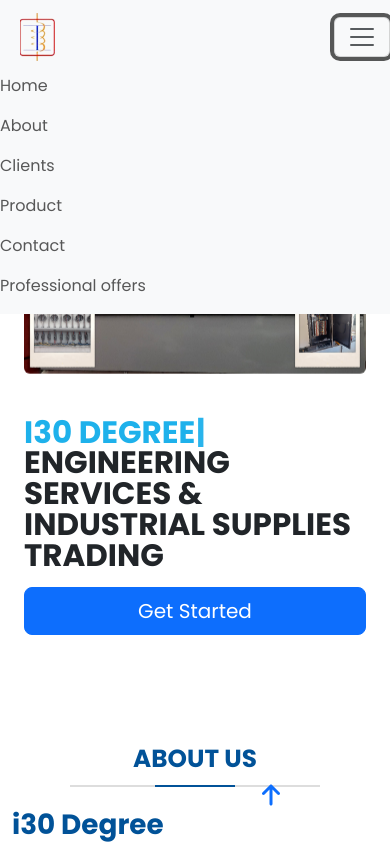
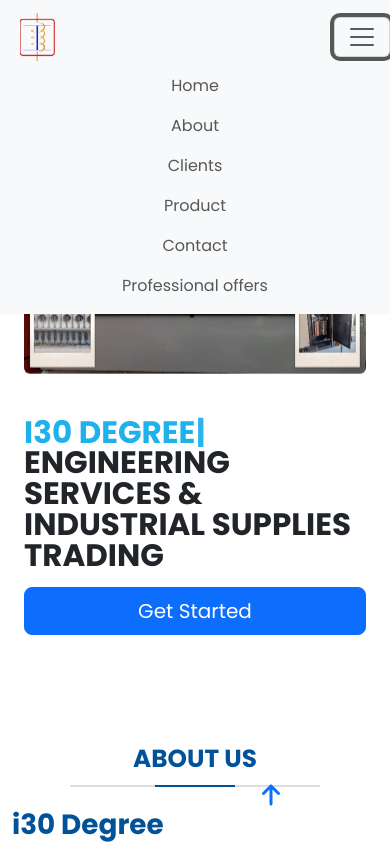
Before and after one commit to Proreyson/i30degree, a React (Vite) app: page / in a window 390 px wide. Both pictures are taken after a click on the button "Toggle navigation". Shown: the top 844 px of the page. Built offline with nearby package versions, Linux system fonts and the light colour scheme; a web font is replaced by a local one.

Commit message:
center-nav2mobile-size

```diff
--- a/src/components/Navigation.jsx
+++ b/src/components/Navigation.jsx
@@ -24,7 +24,7 @@
           <span className="navbar-toggler-icon"></span>
         </button>
         <div className="collapse navbar-collapse" id="navbarSupportedContent">
-          <ul className="navbar-nav ms-auto">
+          <ul className="navbar-nav ms-auto" id="ULlist">
             <li className="nav-item">
               <a className="nav-link" href="/">
                 Home
--- a/src/index.css
+++ b/src/index.css
@@ -154,9 +154,23 @@
   filter: grayscale(0);
 }
 
+@media (max-width : 960px) {
+  #ULlist {
+    text-align: center !important;
+  }
+}
+
+
+
+
+
+
 @media (max-width: 480px) {
   .navbar-nav .dropdown-menu .dropdown-item {
     font-size: 12px;
+  }
+  #ULlist {
+    text-align: center !important;
   }
 }
 
```
